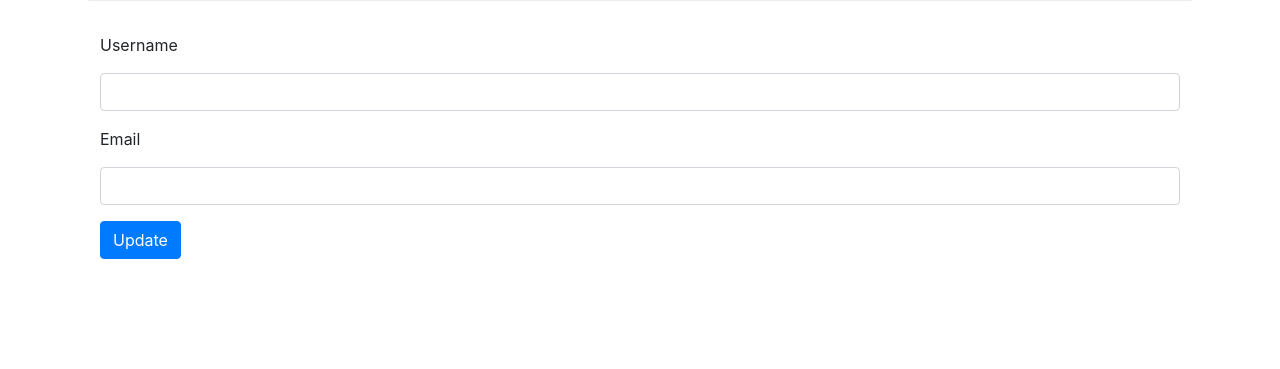
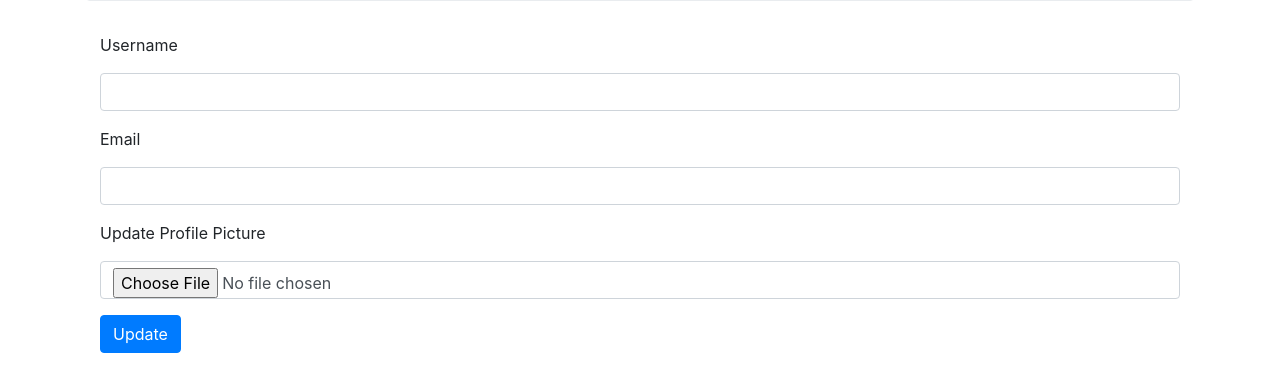
Before and after one commit to waynecbryant/PersonalWebsite, a Flask app: template blogresume/templates/account.html in a window 1280 px wide. Shown: the part 523-892 px from the top of the page. Before the commit the page ends 782 px from the top, so only its background shows below. Run offline with Flask 2, Linux system fonts and the light colour scheme; the template is opened without the code that fills it: values that come from a table or form of the project are taken from there, others are empty; some libraries are stand-ins or nearby versions.

Commit message:
Core functionality is working- login, create user, update user, change profile picture.
"

```diff
--- a/blogresume/templates/account.html
+++ b/blogresume/templates/account.html
@@ -8,7 +8,7 @@
     </div>
 </div>
 <div class="container">
-    <form method="POST">
+    <form method="POST" action="" enctype="multipart/form-data">
         {{form.hidden_tag()}}
         <div class="form-group">
             {{form.username.label(class='form-group')}}
--- a/blogresume/users/forms.py
+++ b/blogresume/users/forms.py
@@ -32,7 +32,7 @@ class UpdateUserForm(FlaskForm):
 
     email = StringField('Email', validators=[DataRequired(), Email()])
     username = StringField('Username', validators=[DataRequired()])
-    picture = FileField('Update Profile Picture', validators=[FileAllowed(['jpg', 'png'])])
+    profile_pic = FileField('Update Profile Picture', validators=[FileAllowed(['jpg', 'png'])])
     submit = SubmitField('Update')
 
     def check_email(self,field):
--- a/blogresume/users/picture_handler.py
+++ b/blogresume/users/picture_handler.py
@@ -12,7 +12,7 @@ def add_profile_pic(pic_upload, username):
     #username.filetype
     storage_filename = str(username)+'.'+ext_type
 
-    filepath = os.path.join(current_app.root_path, 'static\profile_pics', storage_filename)
+    filepath = os.path.join(current_app.root_path, 'static/profile_pics', storage_filename)
 
     output_size = (200,200)
 
--- a/blogresume/users/views.py
+++ b/blogresume/users/views.py
@@ -45,9 +45,9 @@ def logout():
 def account():
     form = UpdateUserForm()
     if form.validate_on_submit():
-        if form.picture.data:
+        if form.profile_pic.data:
             username = current_user.username
-            pic = add_profile_pic(form.picture.data, username)
+            pic = add_profile_pic(form.profile_pic.data, username)
             current_user.profile_image = pic
         current_user.username = form.username.data
         current_user.email = form.email.data
```
Also changed, not shown: blogresume/data.sqlite, blogresume/static/profile_pics/default_profile.png (added), blogresume/static/profile_pics/one.jpg (added).
